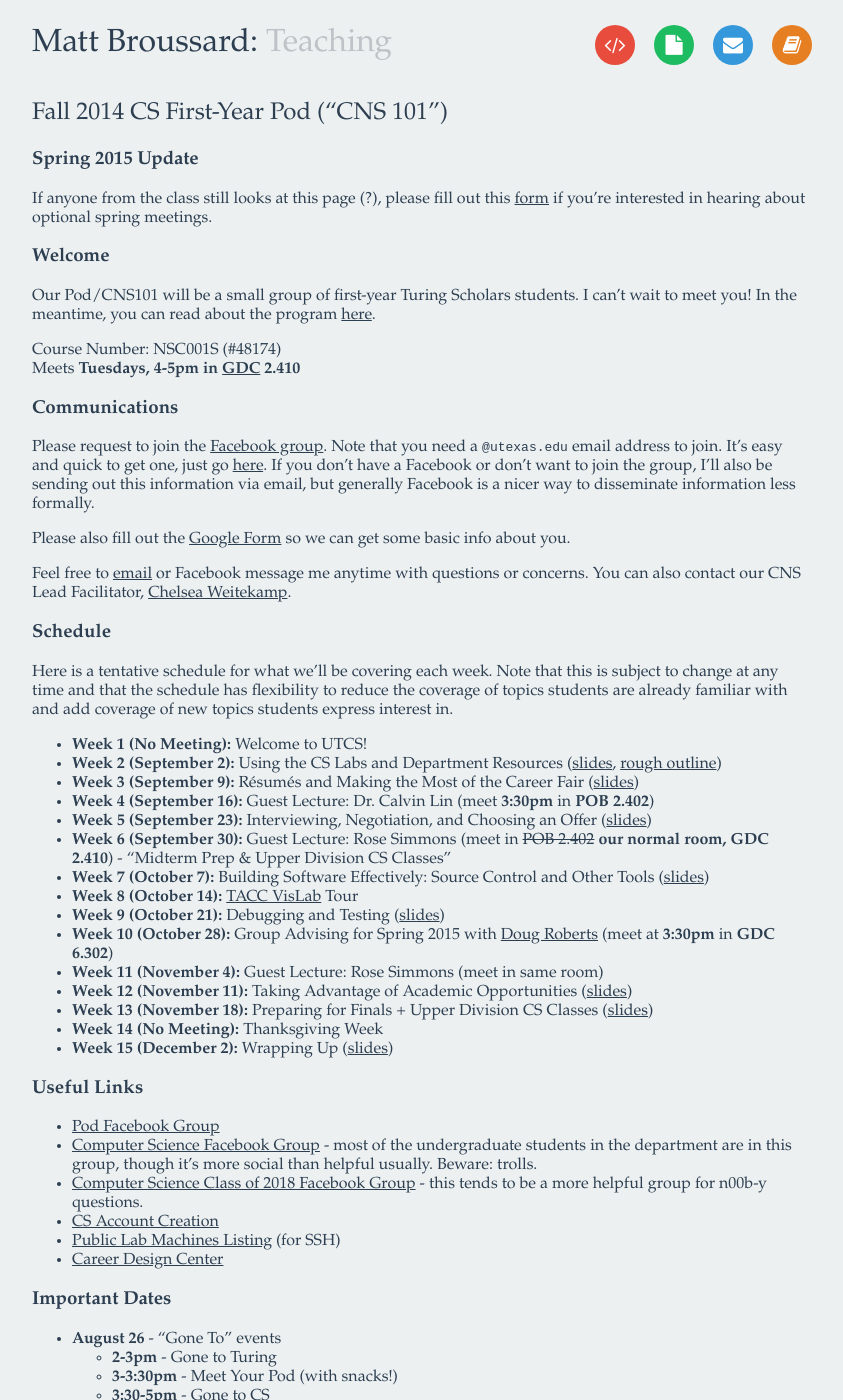
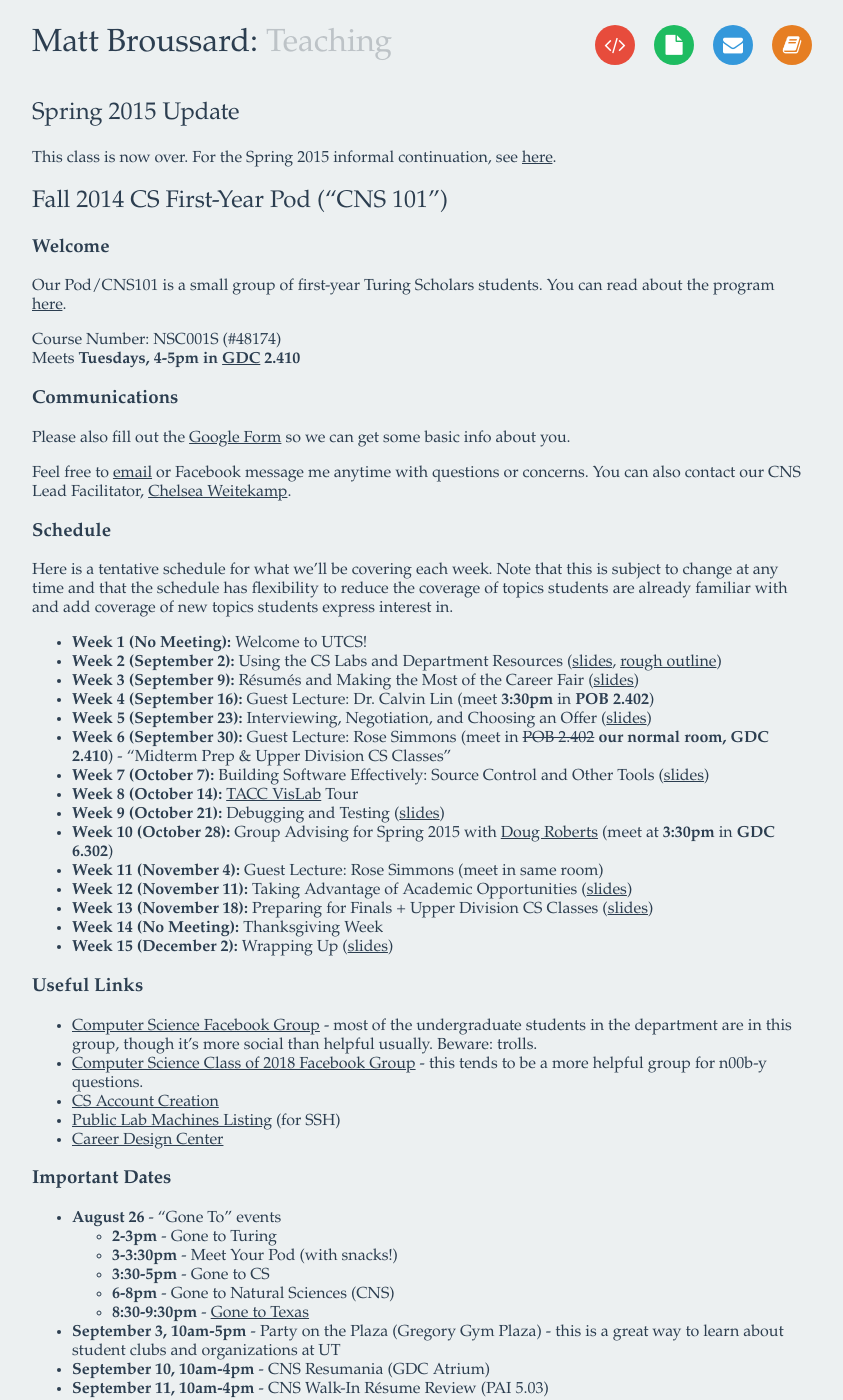
Before and after one commit to mattbroussard/mattbroussard.github.io, a Jekyll site: the page built from teaching/fall2014/pod/index.md, in a window 1280 px wide and 1400 px high. Shown: the whole window, without its empty margins (218-1061 px from the left). Built offline with Jekyll 4.4.1, drawn with Linux system fonts in a browser that asks for light colours; nearby versions of some CDN libraries; comment, search, counter and statistics services are not loaded.

Commit message:
add spring 2015 pod page

```diff
--- a/teaching/fall2014/pod/index.md
+++ b/teaching/fall2014/pod/index.md
@@ -5,22 +5,20 @@ headerTitle: Teaching
 headerTitleLink: /teaching
 ---
 
+## Spring 2015 Update
+
+This class is now over. For the Spring 2015 informal continuation, see [here](../../spring2015/pod/).
+
 ## Fall 2014 CS First-Year Pod ("CNS 101")
-
-### Spring 2015 Update
-
-If anyone from the class still looks at this page (?), please fill out this [form](https://docs.google.com/forms/d/1wO09yAEXaQvNXVik5CT8qv6GVk87J4eTnHw-Kbr4t20/viewform?usp=send_form) if you're interested in hearing about optional spring meetings.
 
 ### Welcome
 
-Our Pod/CNS101 will be a small group of first-year Turing Scholars students. I can't wait to meet you! In the meantime, you can read about the program [here](https://www.cs.utexas.edu/undergraduate-program/student-engagement-and-support/360-connections/cns-101).
+Our Pod/CNS101 is a small group of first-year Turing Scholars students. You can read about the program [here](https://www.cs.utexas.edu/undergraduate-program/student-engagement-and-support/360-connections/cns-101).
 
 Course Number: NSC001S (#48174)<br/>
 Meets **Tuesdays, 4-5pm in [GDC](http://www.utexas.edu/maps/main/buildings/gdc.html) 2.410**
 
 ### Communications
-
-Please request to join the [Facebook group](https://www.facebook.com/groups/622145304569459/). Note that you need a <tt>@utexas.edu</tt> email address to join. It's easy and quick to get one, just go [here](https://get.utmail.utexas.edu/). If you don't have a Facebook or don't want to join the group, I'll also be sending out this information via email, but generally Facebook is a nicer way to disseminate information less formally.
 
 Please also fill out the [Google Form](http://mattb.name/podform) so we can get some basic info about you.
 
@@ -67,7 +65,6 @@ Here is a tentative schedule for what we'll be covering each week. Note that thi
 
 ### Useful Links
 
-- [Pod Facebook Group](https://www.facebook.com/groups/622145304569459/)
 - [Computer Science Facebook Group](https://www.facebook.com/groups/155607091223285/) - most of the undergraduate students in the department are in this group, though it's more social than helpful usually. Beware: trolls.
 - [Computer Science Class of 2018 Facebook Group](https://www.facebook.com/groups/215495551984255/) - this tends to be a more helpful group for n00b-y questions.
 - [CS Account Creation](https://apps.cs.utexas.edu/udb/newaccount/)
```
Also changed, not shown: teaching/index.md (+5 -1 lines), teaching/spring2015/pod/index.md (added, +20 -0 lines).
